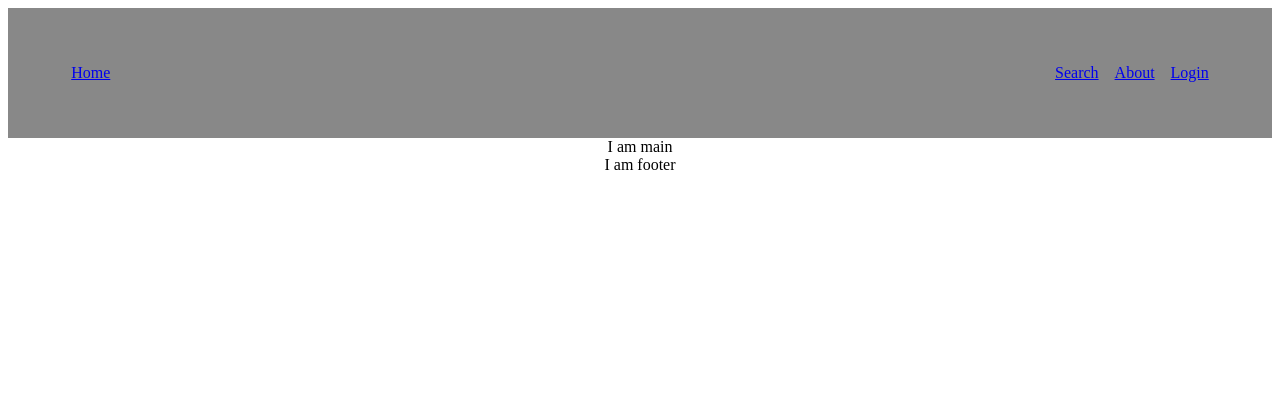
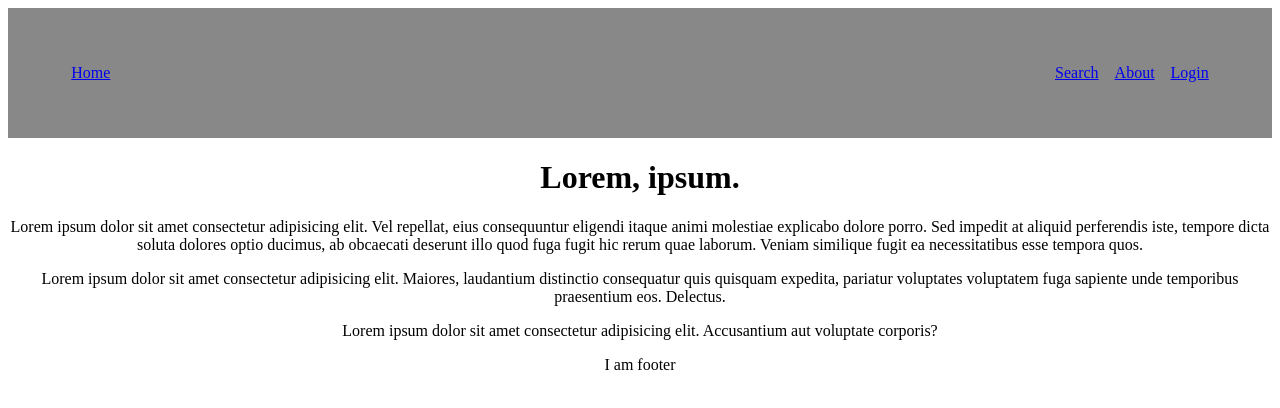
Before and after one commit to jellis21/book-search, a React (Create React App) app: page /about in a window 1280 px wide. Shown: the top 408 px of the page. Built offline with nearby package versions, Linux system fonts and the light colour scheme.

Commit message:
adds react routes to main.jsx in matt branch

```diff
--- a/src/routes/about/about.jsx
+++ b/src/routes/about/about.jsx
@@ -1,9 +1,27 @@
-import './style.css';
+import "./style.css";
 
 function About() {
   return (
     <div>
-      I am search
+      <h1>Lorem, ipsum.</h1>
+      <p>
+        Lorem ipsum dolor sit amet consectetur adipisicing elit. Vel repellat,
+        eius consequuntur eligendi itaque animi molestiae explicabo dolore
+        porro. Sed impedit at aliquid perferendis iste, tempore dicta soluta
+        dolores optio ducimus, ab obcaecati deserunt illo quod fuga fugit hic
+        rerum quae laborum. Veniam similique fugit ea necessitatibus esse
+        tempora quos.
+      </p>
+      <p>
+        Lorem ipsum dolor sit amet consectetur adipisicing elit. Maiores,
+        laudantium distinctio consequatur quis quisquam expedita, pariatur
+        voluptates voluptatem fuga sapiente unde temporibus praesentium eos.
+        Delectus.
+      </p>
+      <p>
+        Lorem ipsum dolor sit amet consectetur adipisicing elit. Accusantium aut
+        voluptate corporis?
+      </p>
     </div>
   );
 }
--- a/src/routes/login/login.jsx
+++ b/src/routes/login/login.jsx
@@ -3,7 +3,7 @@ import './style.css';
 function Login() {
   return (
     <div>
-      I am search
+      I am login
     </div>
   );
 }
--- a/src/routes/search/search.jsx
+++ b/src/routes/search/search.jsx
@@ -1,11 +1,12 @@
-import Header from '../../sectioning/header/header';
+import { Outlet } from "react-router-dom";
+// import Search from '../../components/search/index';
 import './style.css';
 
 function Search() {
   return (
     <div>
-      <Header />
       I am search
+      <Outlet />
     </div>
   );
 }
--- a/src/sectioning/main/main.jsx
+++ b/src/sectioning/main/main.jsx
@@ -1,15 +1,21 @@
-import {Route, Routes} from 'react-router-dom';
+import {Routes, Route} from 'react-router-dom';
+import About from '../../routes/about/about';
+import Login from '../../routes/login/login';
 import Search from '../../routes/search/search';
+import App from '../../app';
 
 import "./style.css";
 
 function Main() {
   return (
     <main>
-      I am main
       <Routes>
-        <Route path="/" element={<Main />} />
-        <Route path="/search" element={<Search />} />
+        <Route path="about" element={<About />} />
+        <Route path="login" element={<Login />} />
+        <Route path="search" element={<Search />}>
+          <Route path=":id" element={<p>hardcoded for now when using an id. Will change later!</p>} />
+        </Route>
+        <Route path="*" element={<p>There's nothing here!</p>} />
       </Routes>
     </main>
   );
```
